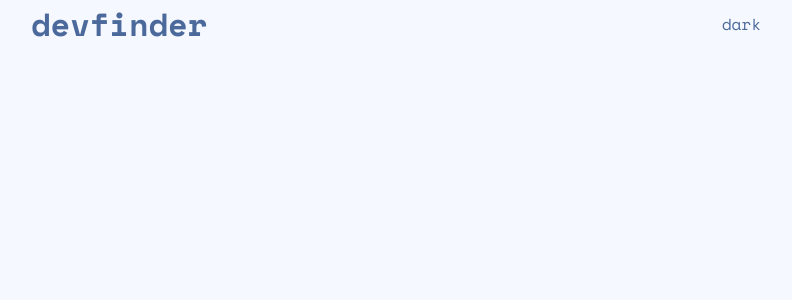
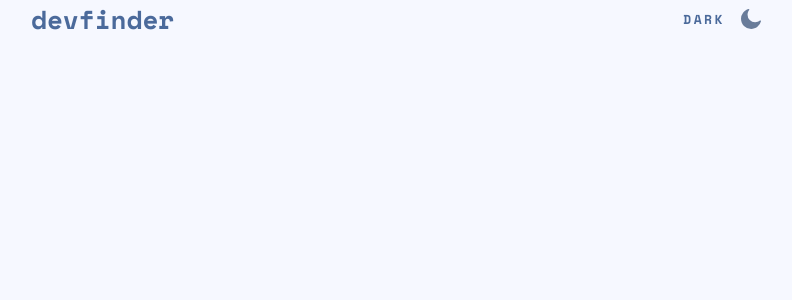
Before and after one commit to towkir/devfinder, a React (Create React App) app: page / in a window 1280 px wide. Shown: the top 300 px of the page, without its empty margins (244-1036 px from the left). Built offline with nearby package versions, Linux system fonts and the light colour scheme.

Commit message:
added theme toggler component

```diff
--- a/src/components/Header/Header.css
+++ b/src/components/Header/Header.css
@@ -3,3 +3,8 @@
   align-items: center;
   justify-content: space-between;
 }
+
+.header h1 {
+  font-size: 26px;
+  font-weight: bold;
+}
--- a/src/components/Header/Header.js
+++ b/src/components/Header/Header.js
@@ -5,7 +5,7 @@ function Header() {
   return (
     <header className="header">
       <h1>devfinder</h1>
-      <ThemeToggler theme={'dark'} />
+      <ThemeToggler />
     </header>
   )
 }
--- a/src/components/ThemeToggler/ThemeToggler.css
+++ b/src/components/ThemeToggler/ThemeToggler.css
@@ -0,0 +1,13 @@
+.theme-toggler {
+  cursor: pointer;
+  display: flex;
+  align-items: center;
+}
+
+.theme-toggler .switch-to {
+  text-transform: uppercase;
+  font-size: 13px;
+  font-weight: bold;
+  letter-spacing: 2.5px;
+  margin-right: 16px;
+}
--- a/src/components/ThemeToggler/ThemeToggler.js
+++ b/src/components/ThemeToggler/ThemeToggler.js
@@ -1,9 +1,30 @@
-function ThemeToggler({ theme }) {
+import IconMoon from 'components/InteractiveIcons/IconMoon/IconMoon';
+import IconSun from 'components/InteractiveIcons/IconSun/IconSun';
+import './ThemeToggler.css';
+import { useState, useEffect } from 'react';
+function ThemeToggler() {
+  useEffect(() => {
+    retrieveAndApplyTheme();
+  });
+  let [currentTheme, setCurrentTheme] = useState(localStorage.getItem('devfinder-theme') || 'light');
+  const nextTheme = currentTheme === 'dark' ? 'light' : 'dark';
+  function retrieveAndApplyTheme() {
+    document.documentElement.setAttribute('data-theme', currentTheme);
+  }
+  function toggleTheme() {
+    setTheme(nextTheme);
+  }
+  function setTheme(theme) {
+    document.documentElement.setAttribute('data-theme', theme);
+    localStorage.setItem('devfinder-theme', theme);
+    setCurrentTheme(theme)
+  }
   return (
-    <label htmlFor="">
-      {theme}
+    <label className="theme-toggler" onClick={toggleTheme}>
+      <span className="switch-to">{nextTheme}</span>
+      { nextTheme === 'dark' ? <IconMoon /> : <IconSun /> }
     </label>
-  )
+  );
 }
 
 export default ThemeToggler;
```
